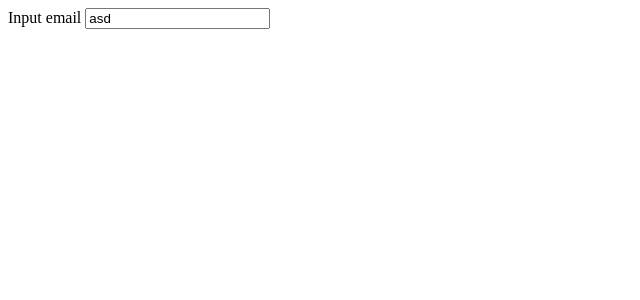
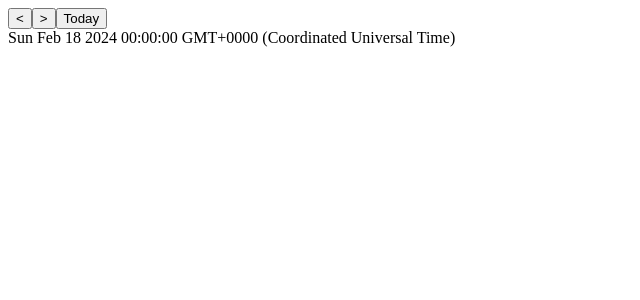
Before and after one commit to chertoha/test-vue-hotel-booking-calendar, a Vue app: page / in a window 1280 px wide. Shown: the top 300 px of the page, without its empty margins (0-640 px from the left). Built offline with nearby package versions, Linux system fonts and the light colour scheme.

Commit message:
navigation

```diff
--- a/src/App.vue
+++ b/src/App.vue
@@ -1,16 +1,35 @@
 <template>
   <div id="app">
-    <my-component />
+    <NavBar />
   </div>
 </template>
 
 <script>
-import MyComponent from "./components/MyComponent";
+import NavBar from "./components/NavBar.vue";
+
+// import { mapMutations } from "vuex";
 
 export default {
   name: "App",
+  data: () => ({}),
   components: {
-    MyComponent,
+    NavBar,
+  },
+
+  computed: {},
+
+  mounted() {},
+
+  methods: {
+    // ...mapMutations(["increaseWeek", "decreaseWeek", "setWeek"]),
+    // calcWeek() {
+    //   const startWeekDate = getCurrentWeekStartDateMs();
+    //   // const endWeekDate = getEndWeekDate(startWeekDate);
+    //   // const prevWeekDate = new Date(
+    //   //   startWeekDate.getTime() - 7 * 24 * 60 * 60 * 1000
+    //   // );
+    //   console.log(getPrevWeekStartDate(startWeekDate));
+    // },
   },
 };
 </script>
--- /dev/null
+++ b/src/components/NavBar.vue
@@ -0,0 +1,42 @@
+<template>
+  <div>
+    <div>
+      <button @click="decreaseWeek">&lt;</button>
+      <button @click="increaseWeek">&gt;</button>
+      <button @click="setCurrentWeek">Today</button>
+    </div>
+
+    <!-- {{ $store.getters.getWeek }} -->
+    {{ week }}
+  </div>
+</template>
+
+<script>
+import {
+  getCurrentWeekStartDateMs,
+  transformMsToDate,
+} from "@/utils/calculateWeek";
+import { mapMutations } from "vuex";
+
+export default {
+  name: "NavBar",
+
+  computed: {
+    week() {
+      return transformMsToDate(this.$store.getters.getWeek);
+    },
+  },
+
+  mounted() {
+    this.setCurrentWeek();
+  },
+
+  methods: {
+    ...mapMutations(["increaseWeek", "decreaseWeek", "setWeek"]),
+
+    setCurrentWeek() {
+      this.setWeek(getCurrentWeekStartDateMs());
+    },
+  },
+};
+</script>
--- a/src/store/index.js
+++ b/src/store/index.js
@@ -1,4 +1,9 @@
 import Vue from "vue";
 import Vuex from "vuex";
+import navigationModule from "./navigationModule";
 
 Vue.use(Vuex);
+
+export default new Vuex.Store({
+  modules: { navigationModule },
+});
--- /dev/null
+++ b/src/store/navigationModule.js
@@ -0,0 +1,26 @@
+import { weekMs } from "@/utils/calculateWeek";
+
+export default {
+  state: {
+    weekStart: 0,
+  },
+
+  mutations: {
+    setWeek(state, payload) {
+      state.weekStart = payload;
+    },
+
+    increaseWeek(state) {
+      state.weekStart += weekMs;
+    },
+
+    decreaseWeek(state) {
+      state.weekStart -= weekMs;
+    },
+  },
+
+  getters: {
+    getWeek: state => state.weekStart,
+  },
+  actions: {},
+};
--- /dev/null
+++ b/src/utils/calculateWeek.js
@@ -0,0 +1,31 @@
+const dayMs = 24 * 60 * 60 * 1000;
+export const weekMs = dayMs * 7;
+
+// export const getEndWeekDate = startWeekDate => {
+//   const endWeekDate = new Date();
+//   endWeekDate.setDate(startWeekDate.getDate() + 7);
+//   return endWeekDate;
+// };
+
+export const getCurrentWeekStartDateMs = () => {
+  const today = new Date();
+  const weekDayNumber = today.getDay();
+
+  const startWeekDate = new Date(Date.now() - weekDayNumber * dayMs);
+
+  startWeekDate.setHours(0, 0, 0, 0);
+  return startWeekDate.getTime();
+};
+
+export const transformMsToDate = ms => {
+  return new Date(ms);
+};
+
+export const getPrevWeekStartDate = currentWeekStart => {
+  const weekTimeMs = 7 * 24 * 60 * 60 * 1000;
+  return new Date(currentWeekStart - weekTimeMs);
+};
+
+export const getNextWeekStartDate = currentWeekStart => {
+  return new Date(currentWeekStart + weekMs);
+};
```
Also changed, not shown: src/main.js (+6 -4 lines).
